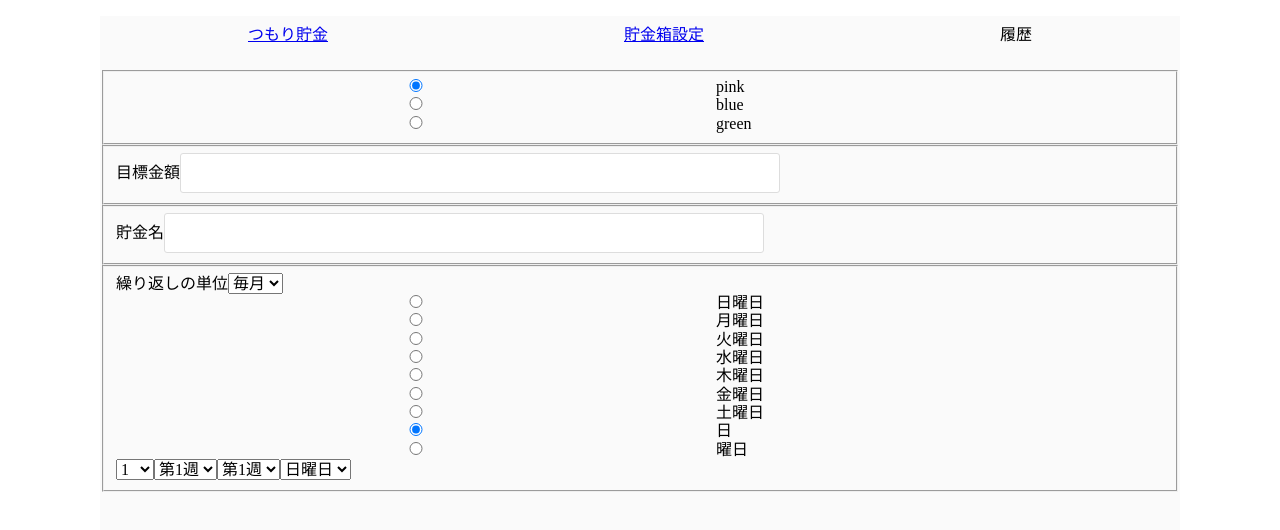
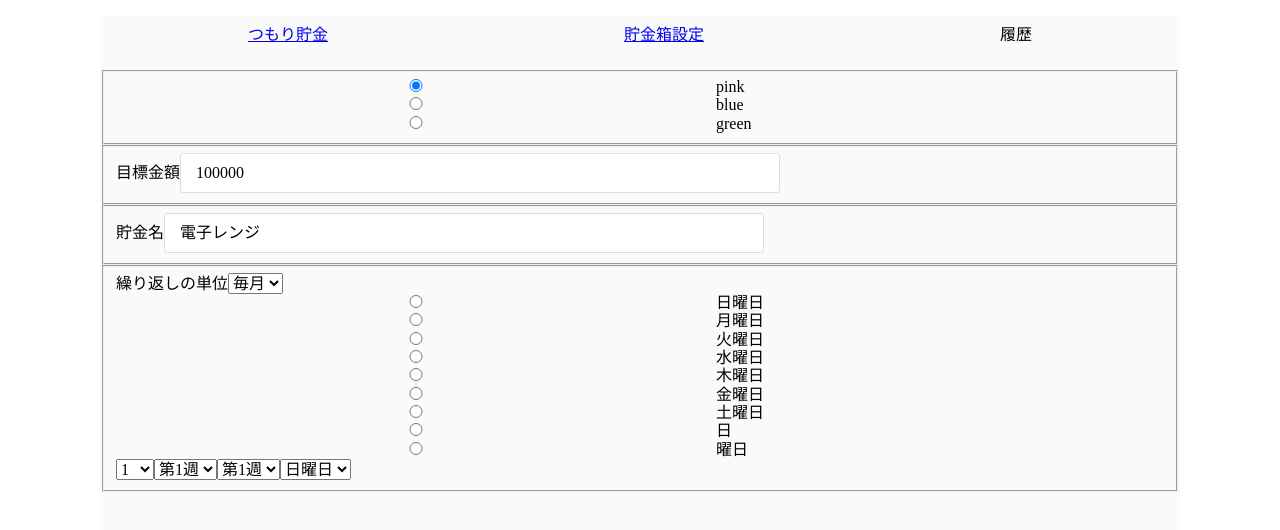
Before and after one commit to kapeing/plan-bank, a Vue app: page /setting in a window 1280 px wide. Shown: the top 530 px of the page. Built offline with nearby package versions, Linux system fonts and the light colour scheme.

Commit message:
v-model設定の途中

```diff
--- a/src/components/Setting.vue
+++ b/src/components/Setting.vue
@@ -3,43 +3,43 @@
   <fieldset>
     <div class="whiich_saved_button">
       <label for="which_saved" v-for="(color, i) in pBankColorList" :key="i">
-        <input type="radio" name="which_saved" :value="color" :checked="radioButtonChecked(i)">{{ color }}
+        <input type="radio" id="which_saved" :value="color" v-model="colors">{{ color }}
       </label>
     </div>
   </fieldset>
   <fieldset>
     <label for="target_saved">目標金額</label>
-    <input type="number" name="target_saved">
+    <input type="number" id="target_saved" v-model="target_saved">
   </fieldset>
   <fieldset>
     <label for="saved_name">貯金名</label>
-    <input type="text" name="saved_name">
+    <input type="text" id="saved_name" v-model="saved_name">
   </fieldset>
   <fieldset>
     <label for="unit_repetition">繰り返しの単位</label>
-    <select name="unit_repetition">
-      <option :value="unitEn" v-for="(unitJp, unitEn, i) in unitRepetitionList"  :key="i" :selected="selectBoxSelected(unitRepetitionList.monthly, unitJp)">{{ unitJp }}</option>
+    <select id="unit_repetition" v-model="unit_repetition">
+      <option :value="unitEn" v-for="(unitJp, unitEn, i) in unitRepetitionList"  :key="i">{{ unitJp }}</option>
     </select>
     <div class="week_repetiton">
       <label for="week_repetition" v-for="(weekJp, weekEn, i) in weekdayList"  :key="i">
-        <input type="radio" name="week_repetiton" :value="weekEn" :checked="radioButtonChecked(key)">{{ weekJp }}曜日
+        <input type="radio" id="week_repetiton" :value="weekEn" >{{ weekJp }}曜日
       </label>
     </div>
     <div class="kind_repetition">
       <label for="month_repetition" v-for="(monthJp, monthEn, i) in  monthRepetitionList" :key="i">
-        <input type="radio" name="month_repetiton" :value="monthEn" :checked="radioButtonChecked(i)">{{ monthJp }}
+        <input type="radio" id="month_repetiton" :value="monthEn" v-model="month_repetiton">{{ monthJp }}
       </label>
     </div>
-    <select name="what_day">
+    <select id="what_day">
       <option :value="i" v-for="i in 31" :key="i">{{ i }}</option>
     </select>
-    <select name="what_week">
+    <select id="what_week">
       <option :value="i" v-for="i in 5" :key="i">第{{ i }}週</option>
     </select>
-    <select name="what_number_week">
+    <select id="what_number_week">
       <option :value="i" v-for="i in 5" :key="i">第{{ i }}週</option>
     </select>
-    <select name="what_day_week">
+    <select id="what_day_week">
       <option :value="weekEn" v-for="(weekJp, weekEn, key) in weekdayList" :key="key">{{ weekJp }}曜日</option>
     </select>
   </fieldset>
@@ -48,7 +48,7 @@
 
 <script>
 export default {
-  name: 'setting',
+  id: 'setting',
   data () {
     return {
       unitRepetitionList: {
@@ -69,16 +69,21 @@ export default {
       monthRepetitionList: {
         day: '日',
         week: '曜日'
-      }
+      },
+      colors: 'pink',
+      target_saved: '100000',
+      saved_name: '電子レンジ',
+      unit_repetition: 'monthly',
+      month_repetiton: '日'
     }
   },
   methods: {
-    radioButtonChecked (key) {
-      return key === 0 ? 'checked' : ''
-    },
-    selectBoxSelected (wishUnitJp, unitJp) {
-      return wishUnitJp === unitJp ? 'selected' : ''
-    }
+    // radioButtonChecked (key) {
+    //   return key === 0 ? 'checked' : ''
+    // },
+    // selectBoxSelected (wishUnitJp, unitJp) {
+    //   return wishUnitJp === unitJp ? 'selected' : ''
+    // }
   }
 }
 </script>
```
